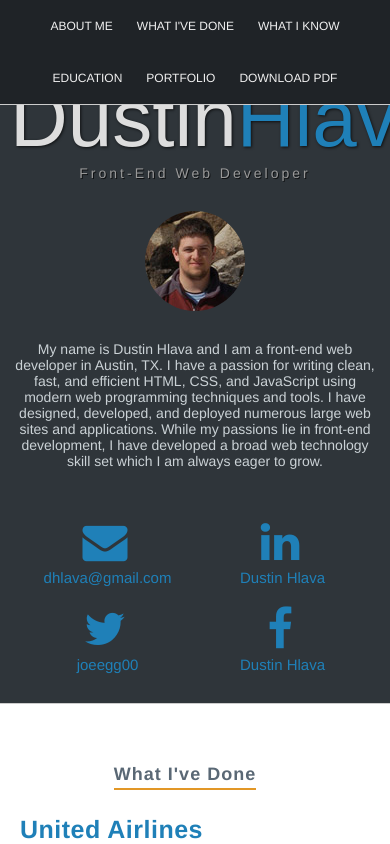
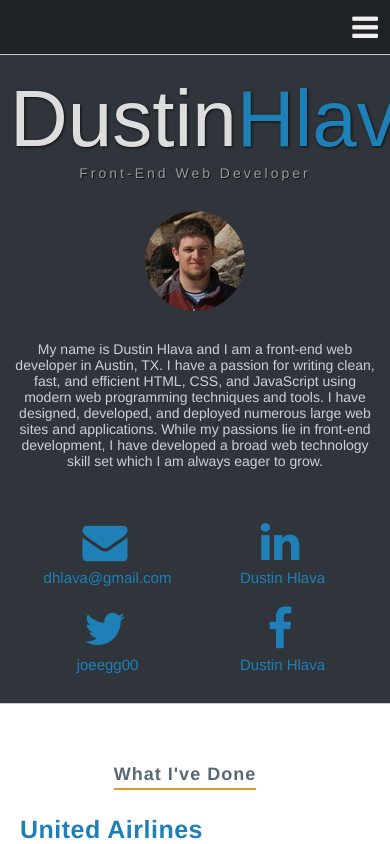
Before and after one commit to dhlava/portfolio, a React (Create React App) app: page / in a window 390 px wide. Shown: the top 844 px of the page. Built offline with nearby package versions, Linux system fonts and the light colour scheme.

Commit message:
introduces responsive navigation menu

```diff
--- a/src/components/Navigation.js
+++ b/src/components/Navigation.js
@@ -2,16 +2,29 @@ import React, { Component } from 'react';
 import './navigation.css';
 
 class Navigation extends Component {
+    constructor(props){
+        super(props);
+        this.state = { isOpen: false };
+        this.toggleNavigation = this.toggleNavigation.bind(this);
+    }
+
+    toggleNavigation = () => {
+        this.setState({
+            isOpen: !this.state.isOpen
+          });
+    }
+
     render() {
         return (
             <nav className="main_navigation">
-                <ul>
-                    <li><a href="#about">About Me</a></li>
-                    <li><a href="#experience">What I've Done</a></li>
-                    <li><a href="#skills">What I Know</a></li>
-                    <li><a href="#education">Education</a></li>
-                    <li><a href="#portfolio">Portfolio</a></li>
-                    <li><a href="/resume/Dustin_Hlava_Resume.pdf">Download PDF</a></li>
+                <button className="nav_toggle" onClick={this.toggleNavigation}><i className="fa fa-bars fa-3x" /></button>
+                <ul className={this.state.isOpen ? "nav_open": ""}>
+                    <li><a onClick={this.toggleNavigation} href="#about">About Me</a></li>
+                    <li><a onClick={this.toggleNavigation} href="#experience">What I've Done</a></li>
+                    <li><a onClick={this.toggleNavigation} href="#skills">What I Know</a></li>
+                    <li><a onClick={this.toggleNavigation} href="#education">Education</a></li>
+                    {/* <li><a onClick={this.toggleNavigation} href="#portfolio">Portfolio</a></li> */}
+                    <li><a onClick={this.toggleNavigation} href="resume/Dustin_Hlava_Resume.pdf">Download PDF</a></li>
                 </ul>
             </nav>
         );
--- a/src/components/navigation.css
+++ b/src/components/navigation.css
@@ -1,8 +1,10 @@
+
 .main_navigation ul {
   text-transform: uppercase;
   padding:0;
   margin:0;
   text-align:center;
+  clear:both;
 }
 
 .main_navigation li {
@@ -19,12 +21,50 @@
   font-size: 1.2rem;
   font-weight: 400;
   line-height: 1;
+  transition:all 0.1s ease-in;
 }
 
 .main_navigation li a:hover {
   background-color: #269de2;
 }
 
+.main_navigation li a:focus{
+  outline:1px solid #fff;
+  outline-offset: -1px;
+}
+
+.nav_toggle{
+  display:none;
+  background:none;
+  border:0;
+  color:#f0f0f0;
+  float:right;
+  padding:12px;
+  cursor:pointer;
+}
+
+.nav_toggle:hover, .nav_toggle:focus{
+  color:#269de2;
+}
+
+.nav_toggle:focus{
+  outline:1px solid #fff;
+  outline-offset: -1px;
+}
+
 @media only screen and (max-width: 768px) {
+  .nav_toggle{
+    display:block
+  }
+  .main_navigation ul{
+    display:none;
+  }
 
+  .main_navigation .nav_open{
+    display:block;
+  }
+
+  .main_navigation li{
+    display:block;
+  }
 }
```
